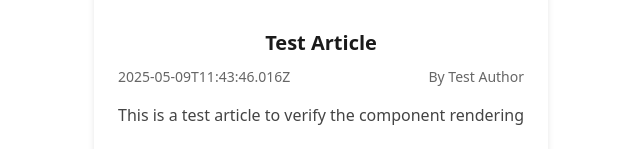
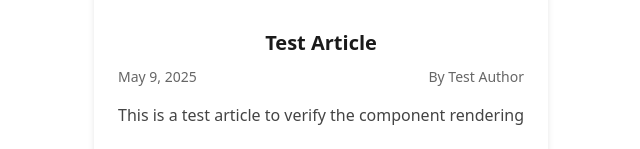
Before and after one commit to DevTomek-pl/daily-news, a React (Vite) app: page / in a window 1280 px wide. Shown: the part 452-601 px from the top of the page, without its empty margins (319-959 px from the left). Built offline with nearby package versions, Linux system fonts and the light colour scheme; no server answers; a web font is replaced by a local one.

Commit message:
Format article date in ArticleCard component

```diff
--- a/src/components/ArticleCard/ArticleCard.tsx
+++ b/src/components/ArticleCard/ArticleCard.tsx
@@ -6,13 +6,22 @@ interface ArticleCardProps {
 }
 
 export const ArticleCard = ({ article }: ArticleCardProps) => {
+  const formatDate = (dateString: string): string => {
+    const date = new Date(dateString);
+    return date.toLocaleDateString('en-US', {
+      year: 'numeric',
+      month: 'long',
+      day: 'numeric'
+    });
+  };
+
   return (
     <div className="article-card">
       <img src={article.imageUrl} alt={article.title} className="article-image" />
       <div className="article-content">
         <h2 className="article-title">{article.title}</h2>
         <div className="article-meta">
-          <span className="article-date">{article.date}</span>
+          <span className="article-date">{formatDate(article.date)}</span>
           <span className="article-author">By {article.author}</span>
         </div>
         <p className="article-description">{article.description}</p>
```
